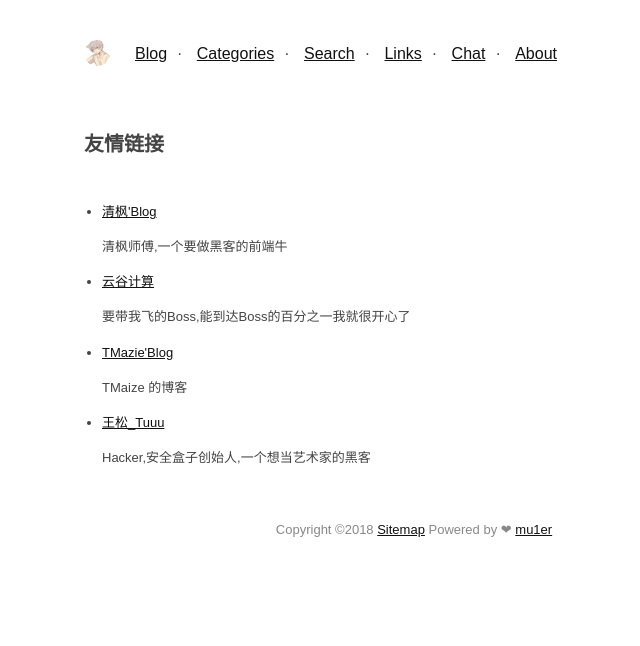
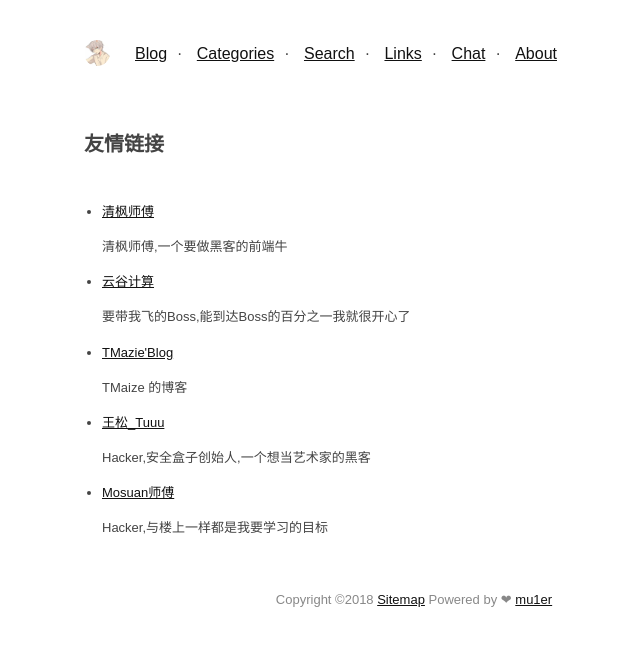
Before and after one commit to mu1er/mu1er.github.io, a Jekyll site: the page built from pages/links.md, in a window 1280 px wide. Shown: the top 646 px of the page, without its empty margins (226-866 px from the left). Built offline with Jekyll 4.4.1, drawn with Linux system fonts in a browser that asks for light colours.

Commit message:
Update links.json

```diff
--- a/_data/links.json
+++ b/_data/links.json
@@ -1,6 +1,7 @@
 [
-{"title":"清枫师傅","content":"清枫'Blog","url":"http://www.wanshepi.cn","desc":"清枫师傅,一个要做黑客的前端牛","img":""},
+{"title":"清枫师傅","content":"清枫师傅","url":"http://www.wanshepi.cn","desc":"清枫师傅,一个要做黑客的前端牛","img":""},
 {"title":"云谷计算","content":"云谷计算","url":"http://47.89.254.15/","desc":"要带我飞的Boss,能到达Boss的百分之一我就很开心了","img":""},
 {"title":"TMazie'Blog","content":"TMazie'Blog","url":"http://blog.tmaize.net/","desc":"TMaize 的博客","img":""},
-{"title":"王松'Blog","content":"王松_Tuuu","url":"https://www.hackersb.cn/","desc":"Hacker,安全盒子创始人,一个想当艺术家的黑客","img":""}
+{"title":"王松_Tuuu","content":"王松_Tuuu","url":"https://www.hackersb.cn/","desc":"Hacker,安全盒子创始人,一个想当艺术家的黑客","img":""},
+{"title":"Mosuan","content":"Mosuan师傅","url":"http://www.0aa.me/","desc":"Hacker,与楼上一样都是我要学习的目标","img":""}
 ]
```
